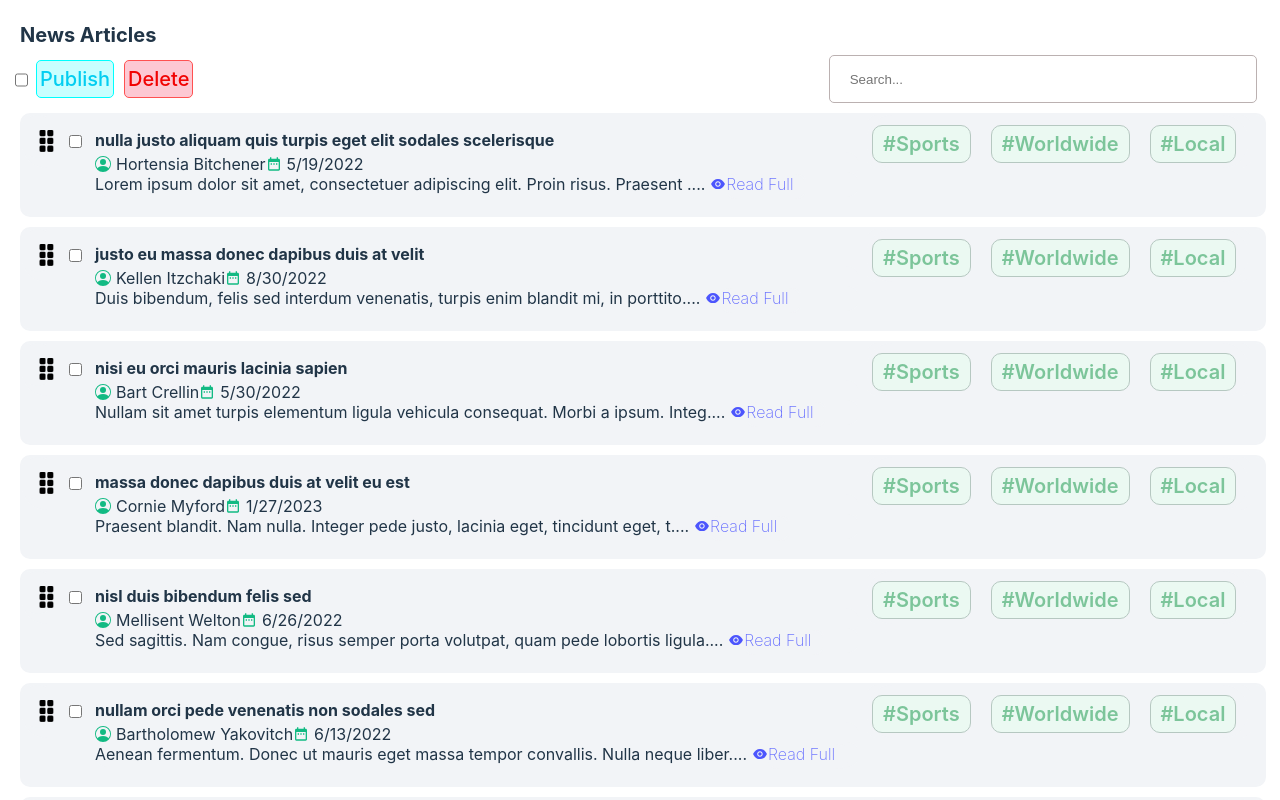
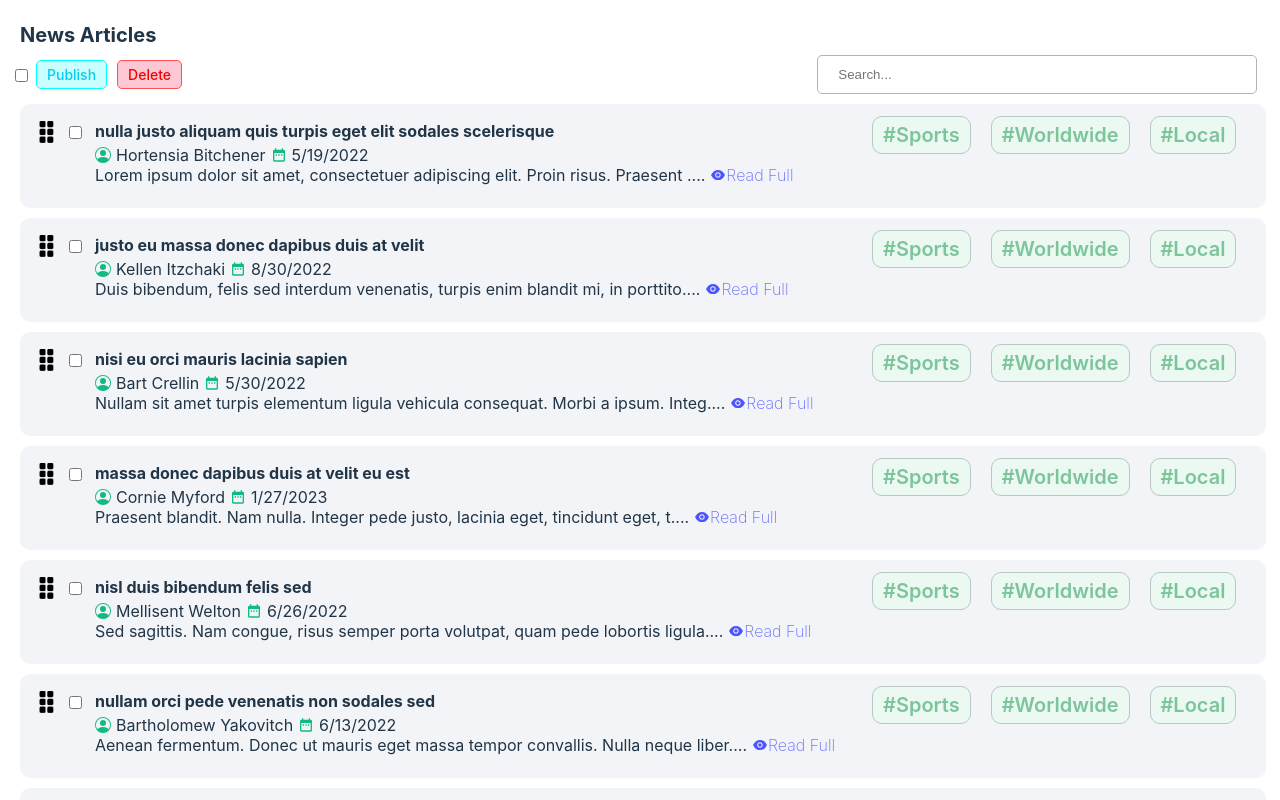
Before and after one commit to amtw123456/news-articles, a React (Vite) app: page / in a window 1280 px wide. Built offline with nearby package versions, Linux system fonts and the light colour scheme.

Commit message:
feat: delete functionality and checkbox functionality

```diff
--- /dev/null
+++ b/src/AppState.jsx
@@ -0,0 +1,13 @@
+import React, { createContext, useState } from 'react';
+
+export const AppContext = createContext();
+
+export const AppStateProvider = ({ children }) => {
+  const [checkedIds, setCheckedIds] = useState([]);
+
+  return (
+    <AppContext.Provider value={{ checkedIds, setCheckedIds }}>
+      {children}
+    </AppContext.Provider>
+  );
+};
--- a/src/articles.css
+++ b/src/articles.css
@@ -118,6 +118,7 @@
 .icon-date-container{
     padding-top: 2px;
     padding-right: 5px;
+    margin-left: 5px;
     background-color: #f2f4f7;
 
 }
@@ -134,6 +135,7 @@
 
 .date-container {
     background-color: #f2f4f7;
+
     height: 20px;
 }
 
@@ -238,23 +240,23 @@
 
 }
 
-.publish-button{
+.articles-publish-button{
     background-color: #1bc2e4;
     color: #ebf9f2;
 }
 
-.publish-button:hover{
+.articles-publish-button:hover{
     background-color: #2f9fb6;
     border: none;
     color: #ebf9f2;
 }
 
-.delete-button{
+.articles-delete-button{
     background-color: #f13231;
     color: #ebf9f2;
 }
 
-.delete-button:hover{
+.articles-delete-button:hover{
     background-color: #b4554e;
     border: none;
     color: #ebf9f2;
--- a/src/articles.jsx
+++ b/src/articles.jsx
@@ -1,13 +1,32 @@
-import React, { useState } from 'react';
+import React, { useContext } from 'react';
 import './articles.css'; // Import your header bar CSS file
 import Articles from '../mock_data/news-article-MOCK_DATA.json';
 import Popup from 'reactjs-popup';
 import { BsPersonCircle } from "react-icons/bs";
 import { MdDateRange } from "react-icons/md";
 import { AiFillEye } from "react-icons/ai";
-
+import { AppContext } from './AppState';
 
 function ArticlePosts() {
+  const {checkedIds, setCheckedIds} = useContext(AppContext);
+
+  const handleCheckboxChange = (id) => {
+    const isChecked = checkedIds.includes(id);
+
+    if (isChecked) {
+      setCheckedIds(checkedIds.filter((checkedId) => checkedId !== id));
+    } else {
+      setCheckedIds([...checkedIds, id]);
+    }
+  };
+
+  const deleteSingleArticle = (id) => {
+    const newArticles = Articles.filter((article) => article.id !== id);
+    Articles.splice(0, Articles.length, ...newArticles);
+    setCheckedIds(checkedIds.filter((checkedId) => checkedId !== id));
+  };
+
+  // console.log(Articles);
 
   return (
     <div>
@@ -17,7 +36,13 @@ function ArticlePosts() {
               <div className='icon-container'>
                 <img src={'./icon_images/icon-square3x3.png'} alt="Icon" className="icon-square3x3-size" />
               </div>
-              <input type="checkbox" className="card-checkbox-input" />
+              <input
+                type="checkbox"
+                id={article.id}
+                checked={checkedIds.includes(article.id)}
+                onChange={() => handleCheckboxChange(article.id)}
+                className="card-checkbox-input"
+              />
               <div className='content-title-style'>
                 <div className='title-container'>
                   {article.title}
@@ -85,16 +110,15 @@ function ArticlePosts() {
                                       </div>
                                         <ul className='popup-publish-delete-button-container'>
                                           <li>
-                                            <button onClick = {() => close()} className="publish-button">
+                                            <button onClick = {""} className="articles-publish-button">
                                               Publish
                                             </button>
                                           </li>
                                           <li>
-                                            <button onClick = {() => close()} className="delete-button">
+                                            <button onClick = {() => deleteSingleArticle(article.id)} className="articles-delete-button">
                                              Delete
                                             </button>
                                           </li>
-
                                         </ul>
                                   </div>
                               )
--- a/src/main.jsx
+++ b/src/main.jsx
@@ -1,8 +1,8 @@
 import React from 'react'
 import ReactDOM from 'react-dom/client'
-
 import App from './App.jsx'
 import './index.css'
+
 
 ReactDOM.createRoot(document.getElementById('root')).render(
   <React.StrictMode>
--- a/src/navbar.css
+++ b/src/navbar.css
@@ -63,3 +63,42 @@ input[type="text"]{
     border: 1px solid #bbb1b1;
     border-radius: 5px;
 }
+
+.navbar-publish-button{
+    font-size: 14px;
+    color: rgb(3, 206, 241);
+    margin: 5px;
+    padding: 10px;
+    padding-top: 5px;
+    padding-bottom: 5px;
+    background-color: #26ffff3f;
+    border: 1px solid #00ffff;
+    border-radius: 5px;
+}
+
+.navbar-publish-button:hover {
+    background-color: #1161613d; /* Change the color on hover */
+    border: 1px solid #00ffff;
+    border-radius: 5px;
+    cursor: pointer;
+}
+
+.navbar-delete-button{
+    font-size: 14px;
+    color: rgb(241, 3, 3);
+    margin: 5px;
+    padding: 10px;
+    padding-top: 5px;
+    padding-bottom: 5px;
+    border: 1px solid #ff5151;
+    background-color: #f71b4a3d;
+    border-radius: 5px;
+
+}
+
+.navbar-delete-button:hover {
+    background-color: #a04b5e3f; /* Change the color on hover */
+    border: 1px solid #ff5151;
+    border-radius: 5px;
+    cursor: pointer;
+}
--- a/src/navbar.jsx
+++ b/src/navbar.jsx
@@ -1,13 +1,40 @@
-import React from 'react';
+import Articles from '../mock_data/news-article-MOCK_DATA.json';
+import React, { useContext } from 'react';
+import { AppContext } from './AppState';
 import './navbar.css'; // Import your header bar CSS file
 
 
 function HeaderBar() {
+  const {checkedIds, setCheckedIds} = useContext(AppContext);
+  console.log('Checked IDs:', checkedIds);
+
+  const handleCheckboxChange = () => {
+    if (checkedIds.length === Articles.length) {
+      setCheckedIds([]);
+    } else {
+      const articleIds = Articles.map((article) => article.id);
+      setCheckedIds(articleIds);
+    }
+  };
+
+  const handleDeleteAllChecked = () =>{
+    const newArticles = Articles.filter((article) => !checkedIds.includes(article.id));
+    Articles.splice(0, Articles.length, ...newArticles);
+    setCheckedIds([]);
+  }
+
+
+
   return (
       <ul>
-          <input type="checkbox" className="checkbox-input" />
-          <a class="publish-span">Publish</a>
-          <a class="delete-span">Delete</a>
+          <input
+            type="checkbox"
+            className="checkbox-input"
+            checked={checkedIds.length === Articles.length}
+            onChange={handleCheckboxChange}
+          />
+          <button className="navbar-publish-button">Publish</button>
+          <button onClick={() => handleDeleteAllChecked()} className="navbar-delete-button">Delete</button>
           <input type="text" className="search-bar" placeholder="Search..."/>
       </ul>
   );
```
Also changed, not shown: src/App.jsx (+5 -6 lines).
